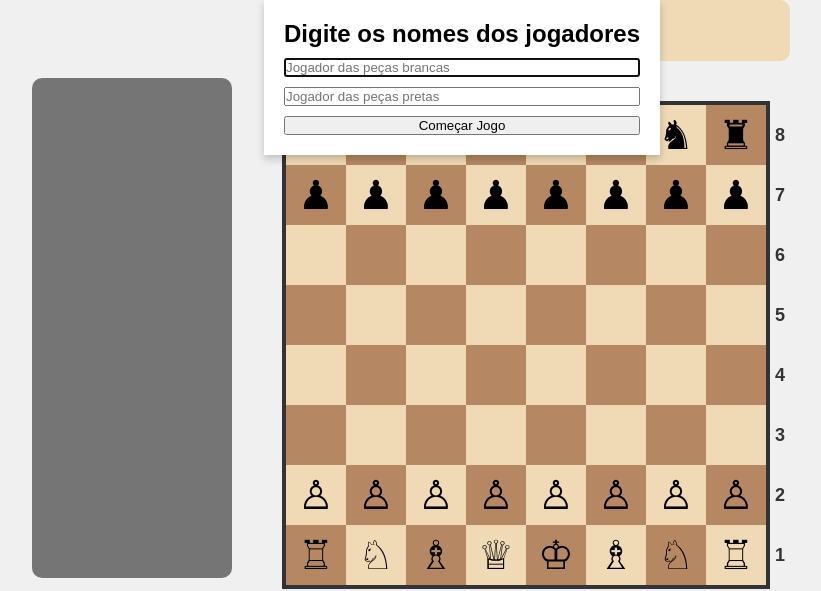
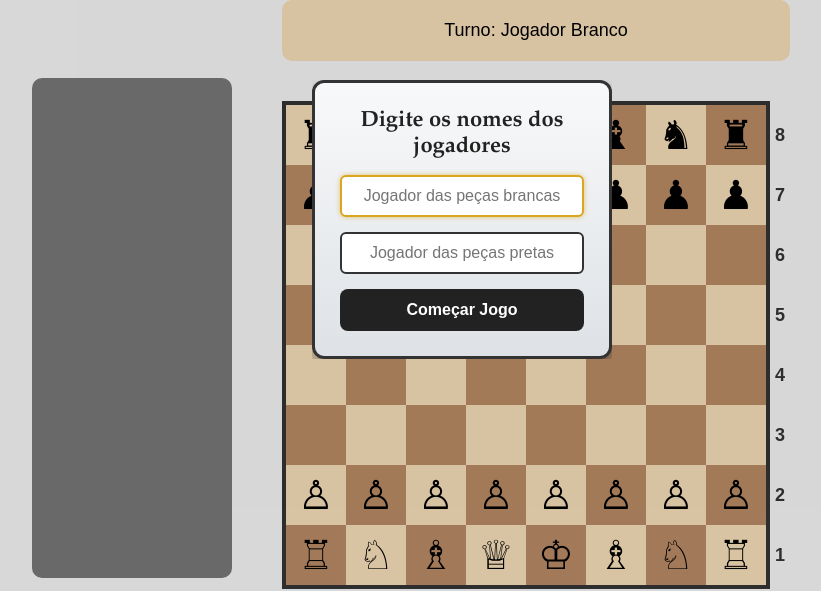
Before and after one commit to gabrielzerio/projeto-extensao, a plain HTML site: page index.html in a window 1280 px wide. Shown: the top 591 px of the page, without its empty margins (178-999 px from the left). Drawn offline with Linux system fonts and the light colour scheme.

Commit message:
primeiro modal concluido

```diff
--- a/app.js
+++ b/app.js
@@ -395,7 +395,7 @@ function endGame() {
 
 function playersName() {
   const modal = document.getElementById("modal1");
-  modal.show();
+  modal.showModal();
   const btn = document.getElementById("startGame");
   btn.addEventListener("click", () => {
     player1Name = document.getElementById("player1").value;
--- a/index.html
+++ b/index.html
@@ -1,5 +1,5 @@
 <!DOCTYPE html>
-<html lang="en">
+<html lang="pt-BR">
 
 <head>
   <meta charset="UTF-8" />
@@ -47,10 +47,19 @@
           <p id="hint"></p>
         </div>
       </div>
+    </div> <!-- Fechando corretamente a div "chess-container" -->
+  </div> <!-- Fechando corretamente a div "main-grid" -->
+
+  <dialog id="modal2">
+    <div>
+    <h2>Fim de Jogo!</h2>
+    <p id="winnerMessage"></p>
+    <button id="restartGame">Jogar Novamente</button>
   </div>
+  </dialog>
 
   <dialog id="modal1">
-      <div class="modal-content">
+    <div>
     <h2>Digite os nomes dos jogadores</h2>
     <input type="text" id="player1" placeholder="Jogador das peças brancas">
     <input type="text" id="player2" placeholder="Jogador das peças pretas">
@@ -58,15 +67,6 @@
   </div>
   </dialog>
 
-
-    <dialog id="modal2">
-      <div class="modal-content">
-        <h2>Fim de Jogo!</h2>
-        <p id="winnerMessage"></p>
-        <button id="restartGame">Jogar Novamente</button>
-      </div>
-    </dialog>
-  </div>
   <script src="app.js"></script>
 </body>
 
--- a/style.css
+++ b/style.css
@@ -6,7 +6,6 @@
 
 body {
   height: 100vh;
-  width: 100vw;
   background-color: #f0f0f0;
   font-family: Arial, sans-serif;
 }
@@ -75,6 +74,14 @@ height: 60px;
   cursor: pointer;
 }
 
+.chess-piece {
+  position: absolute;
+  transition: transform 0.3s ease-in-out;
+  font-size: 2rem;
+  cursor: grab;
+}
+
+
 .white-square {
   background-color: #f0d9b5;
 }
@@ -133,20 +140,80 @@ height: 60px;
 
 
 dialog {
-  margin: 0 auto;
-  border-radius: 8px;
   border: none;
   text-align: center;
   background-color: transparent;
+  margin: 10vh auto auto auto;
+  animation: fadeIn 0.3s ease-in-out;
 }
-.modal-content {
-  box-shadow: 0 4px 8px rgba(0, 0, 0, 0.2);
+
+dialog > div {
+  box-shadow: 0 6px 12px rgba(0, 0, 0, 0.3);
   display: flex;
   flex-direction: column;
-  gap: 10px;
-  background-color: white;
-  padding: 20px;
+  gap: 15px;
+  background: linear-gradient(to bottom, #f8f9fa, #dee2e6); /* Gradiente sutil */
+  padding: 25px;
+  border-radius: 12px;
+  border: 3px solid #333;
+  width: 300px;
 }
+
+/* Estilizando o título */
+dialog h2 {
+  font-family: 'Garamond', serif;
+  font-size: 22px;
+  font-weight: bold;
+  color: #222;
+}
+
+/* Inputs estilizados */
+dialog input {
+  padding: 10px;
+  border: 2px solid #333;
+  border-radius: 6px;
+  font-size: 16px;
+  text-align: center;
+  font-family: 'Arial', sans-serif;
+  transition: 0.2s;
+}
+
+dialog input:focus {
+  border-color: #daa520; /* Dourado ao focar */
+  outline: none;
+  box-shadow: 0 0 5px rgba(218, 165, 32, 0.6);
+}
+
+/* Botão estilizado */
+dialog button {
+  background: #222;
+  color: #fff;
+  border: none;
+  padding: 12px;
+  font-size: 16px;
+  border-radius: 8px;
+  cursor: pointer;
+  font-weight: bold;
+  transition: 0.3s;
+}
+
+dialog button:hover {
+  background: #daa520; /* Dourado */
+  color: #222;
+}
+
+/* Animação de entrada suave */
+@keyframes fadeIn {
+  from {
+    opacity: 0;
+    transform: scale(0.9);
+  }
+  to {
+    opacity: 1;
+    transform: scale(1);
+  }
+}
+
 
 @media (max-width: 768px) {
   #main-grid {
```
Also changed, not shown: reset.css (added, +124 -0 lines). Lines whose indentation alone changed are shown as unchanged.
